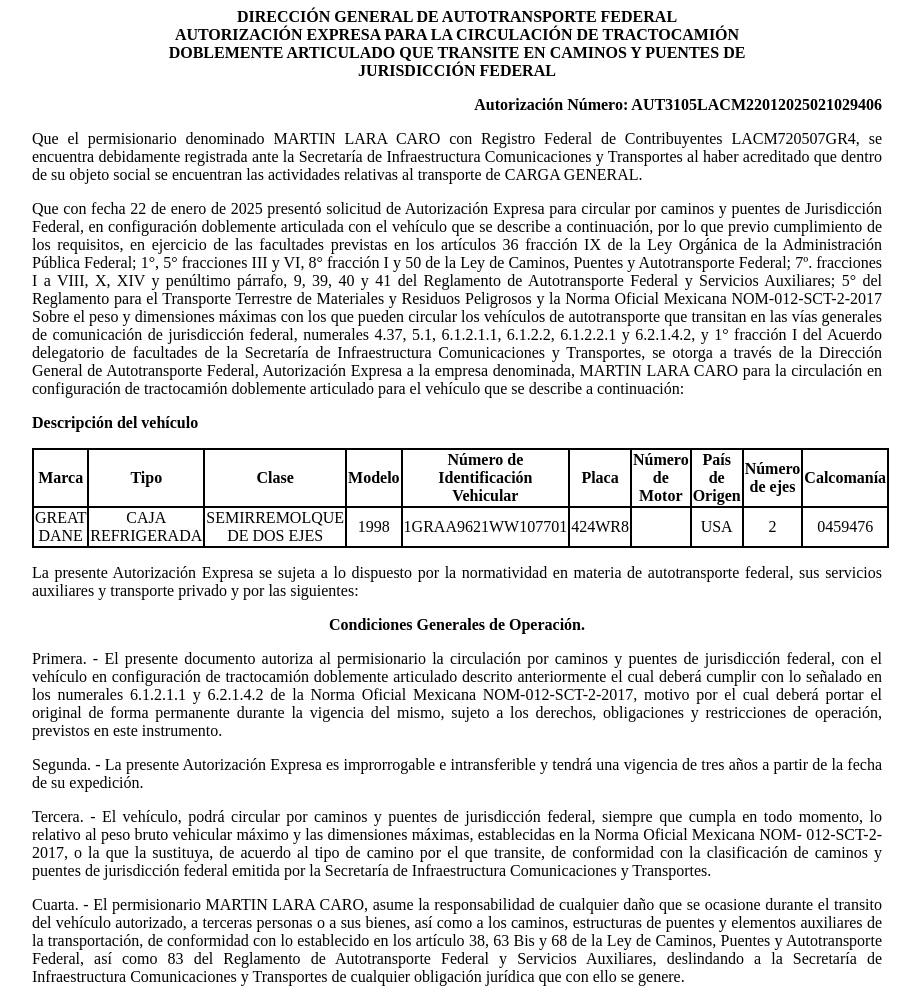
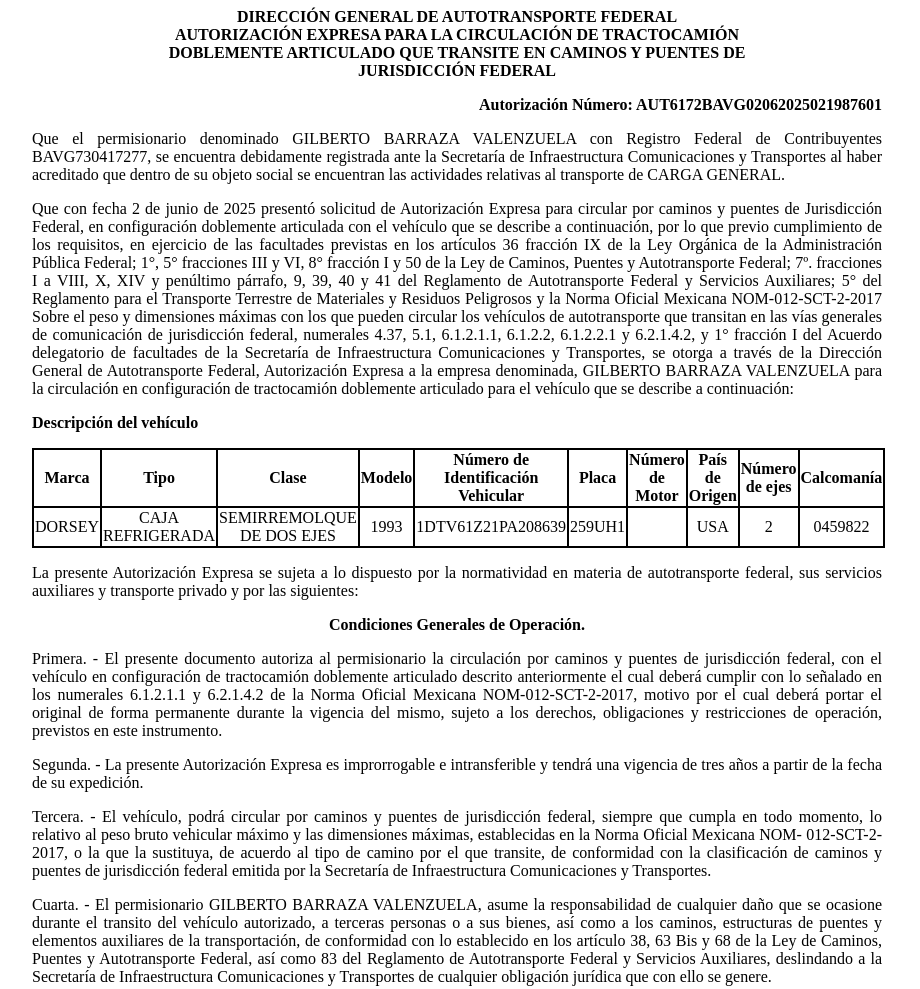
Before and after one commit to app-sct1/ConsultaAutDobleRemolque-folio-0271011, a plain HTML site: page index.html in a window 1280 px wide. Shown: the top 989 px of the page, without its empty margins (183-1103 px from the left). Drawn offline with Linux system fonts and the light colour scheme.

Commit message:
index.html

```diff
--- a/index.html
+++ b/index.html
@@ -75,19 +75,19 @@
 						<p class="sinMargen">DOBLEMENTE ARTICULADO QUE TRANSITE EN CAMINOS Y PUENTES DE</p>
 						<p class="sinMargen">JURISDICCIÓN FEDERAL</p>
 					</div>
-<p class="derechaNegro">Autorización Número: AUT3105LACM22012025021029406</p>
+<p class="derechaNegro">Autorización Número: AUT6172BAVG02062025021987601</p>
 
 					<p class="justificado">Que el permisionario denominado
-						MARTIN LARA CARO con Registro Federal de
-						Contribuyentes LACM720507GR4, se encuentra
+						GILBERTO BARRAZA VALENZUELA con Registro Federal de
+						Contribuyentes BAVG730417277, se encuentra
 						debidamente registrada ante la Secretaría de Infraestructura
 						Comunicaciones y Transportes al haber acreditado que dentro de su
 						objeto social se encuentran las actividades relativas al
 						transporte de CARGA GENERAL.</p>
 
 
-					<p class="justificado">Que con fecha 22 de
-						enero de 2025 presentó
+					<p class="justificado">Que con fecha 2 de
+						junio de 2025 presentó
 						solicitud de Autorización Expresa para circular por caminos y
 						puentes de Jurisdicción Federal, en configuración doblemente
 						articulada con el vehículo que se describe a continuación, por lo
@@ -107,7 +107,7 @@
 						facultades de la Secretaría de Infraestructura Comunicaciones y
 						Transportes, se otorga a través de la
 						Dirección General de Autotransporte Federal, Autorización Expresa a la
-						empresa denominada, MARTIN LARA CARO para la
+						empresa denominada, GILBERTO BARRAZA VALENZUELA para la
 						circulación en configuración de tractocamión doblemente articulado
 						para el vehículo que se describe a continuación:</p>
 
@@ -128,16 +128,16 @@
 							<th class="borde">Calcomanía</th>
 						</tr>
 						<tr class="borde">
-							<td class="borde">GREAT DANE</td>
+							<td class="borde">DORSEY</td>
 							<td class="borde">CAJA REFRIGERADA</td>
 							<td class="borde">SEMIRREMOLQUE DE DOS EJES</td>
-							<td class="borde">1998</td>
-							<td class="borde">1GRAA9621WW107701</td>
-							<td class="borde">424WR8</td>
+							<td class="borde">1993</td>
+							<td class="borde">1DTV61Z21PA208639</td>
+							<td class="borde">259UH1</td>
 							<td class="borde"></td>
 							<td class="borde">USA</td>
 							<td class="borde">2</td>
-							<td class="borde">0459476</td>
+							<td class="borde">0459822</td>
 						</tr>
 
 					</tbody></table>
@@ -175,7 +175,7 @@
 						Secretaría de Infraestructura Comunicaciones y Transportes.</p>
 
 					<p class="justificado">Cuarta. - El permisionario
-						MARTIN LARA CARO, asume la responsabilidad de
+						GILBERTO BARRAZA VALENZUELA, asume la responsabilidad de
 						cualquier daño que se ocasione durante el transito del vehículo
 						autorizado, a terceras personas o a sus bienes, así como a los
 						caminos, estructuras de puentes y elementos auxiliares de la
```
